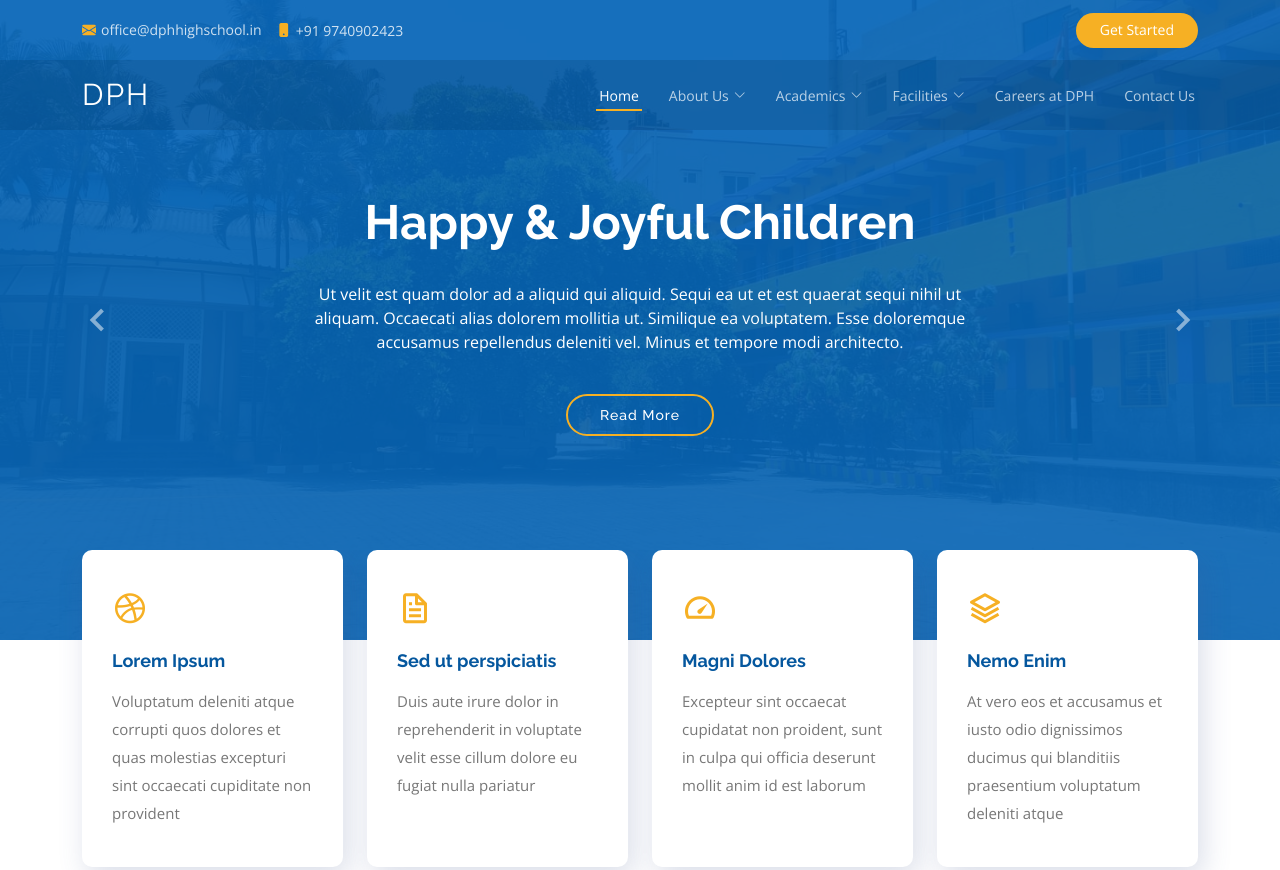
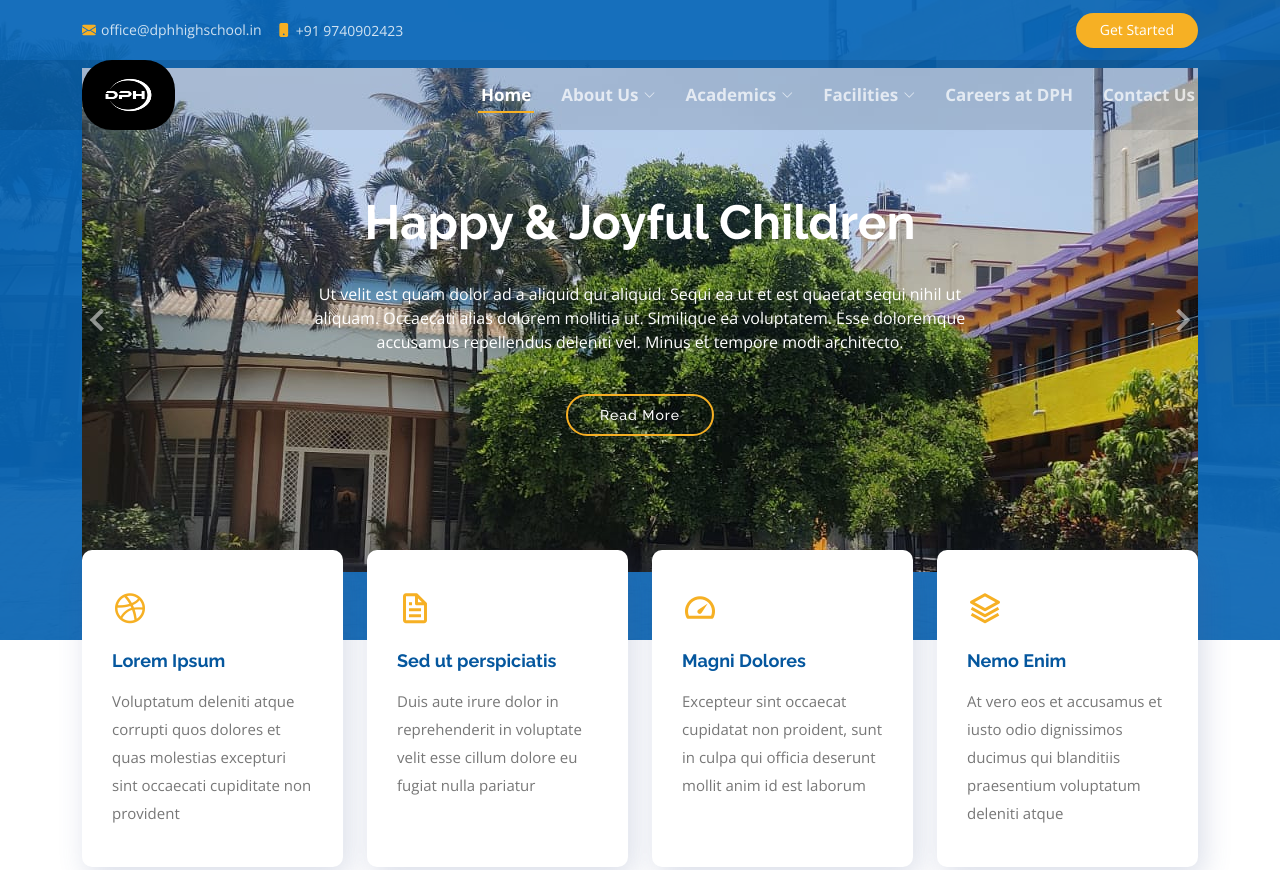
Before and after one commit to dk917868/DPH_WEBSITE, a plain HTML site: page index.html in a window 1280 px wide. Shown: the top 870 px of the page. Drawn offline with nearby package versions, Linux system fonts and the light colour scheme.

Commit message:
slider and logo added

```diff
--- a/assets/css/style.css
+++ b/assets/css/style.css
@@ -1,4 +1,3 @@
-
 /*--------------------------------------------------------------
 # General
 --------------------------------------------------------------*/
@@ -190,7 +189,10 @@ h6 {
 }
 
 #header .logo img {
-  max-height: 40px;
+  max-height: 70px;
+  width: 93px;
+  border-radius: 30px;
+
 }
 
 .header-inner-pages {
@@ -235,8 +237,10 @@ h6 {
   align-items: center;
   justify-content: space-between;
   padding: 0 3px;
-  font-size: 14px;
+  font-size: 17px;
+  /* color: #f6b024; */
   color: rgba(255, 255, 255, 0.7);
+  font-weight: 900;
   white-space: nowrap;
   transition: 0.3s;
   position: relative;
@@ -491,6 +495,7 @@ h6 {
 
 #hero .carousel-container {
   display: flex;
+  height: 63vh;
   justify-content: center;
   align-items: center;
   flex-direction: column;
--- a/index.html
+++ b/index.html
@@ -51,9 +51,9 @@
   <header id="header" class="fixed-top d-flex align-items-center ">
     <div class="container d-flex align-items-center justify-content-between">
 
-      <h1 class="logo"><a href="index.html">DPH</a></h1>
+      <!-- <h1 class="logo"><a href="index.html">DPH</a></h1> -->
       <!-- Uncomment below if you prefer to use an image logo -->
-      <!-- <a href=index.html" class="logo"><img src="assets/img/logo.png" alt="" class="img-fluid"></a>-->
+      <a href=index.html" class="logo"><img src="assets/img/pics/logo.jpg" alt="" class="img-fluid"></a>
 
       <nav id="navbar" class="navbar">
         <ul>
@@ -126,7 +126,7 @@
     <div id="heroCarousel" data-bs-interval="5000" class="container carousel carousel-fade" data-bs-ride="carousel">
 
       <!-- Slide 1 -->
-      <div class="carousel-item active">
+      <div style="background-image: url(./assets/img/pics/sd1.jpg);" class="carousel-item active">
         <div class="carousel-container">
           <h2 class="animate__animated animate__fadeInDown">Welcome to <span>Shree DPH High School</span></h2>
           <p class="animate__animated animate__fadeInUp">Ut velit est quam dolor ad a aliquid qui aliquid. Sequi ea ut et est quaerat sequi nihil ut aliquam. Occaecati alias dolorem mollitia ut. Similique ea voluptatem. Esse doloremque accusamus repellendus deleniti vel. Minus et tempore modi architecto.</p>
@@ -135,7 +135,7 @@
       </div>
 
       <!-- Slide 2 -->
-      <div class="carousel-item">
+      <div style="background-image: url(./assets/img/pics/about.jpg);" class="carousel-item">
         <div class="carousel-container">
           <h2 class="animate__animated animate__fadeInDown">Happy & Joyful Children</h2>
           <p class="animate__animated animate__fadeInUp">Ut velit est quam dolor ad a aliquid qui aliquid. Sequi ea ut et est quaerat sequi nihil ut aliquam. Occaecati alias dolorem mollitia ut. Similique ea voluptatem. Esse doloremque accusamus repellendus deleniti vel. Minus et tempore modi architecto.</p>
@@ -144,7 +144,7 @@
       </div>
 
       <!-- Slide 3 -->
-      <div class="carousel-item">
+      <div style="background-image: url(./assets/img/pics/sd3.jpg);" class="carousel-item">
         <div class="carousel-container">
           <h2 class="animate__animated animate__fadeInDown">We are committed to</h2>
           <p class="animate__animated animate__fadeInUp">Ut velit est quam dolor ad a aliquid qui aliquid. Sequi ea ut et est quaerat sequi nihil ut aliquam. Occaecati alias dolorem mollitia ut. Similique ea voluptatem. Esse doloremque accusamus repellendus deleniti vel. Minus et tempore modi architecto.</p>
```
Also changed, not shown: assets/img/pics/logo.jpg (added), assets/img/pics/sd1.jpg (added), assets/img/pics/sd3.jpg (added), 1 other file.
